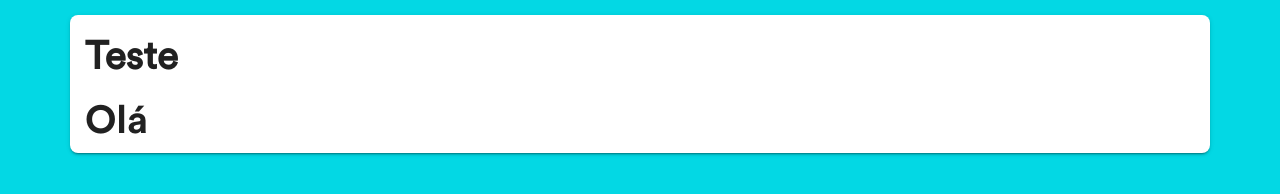
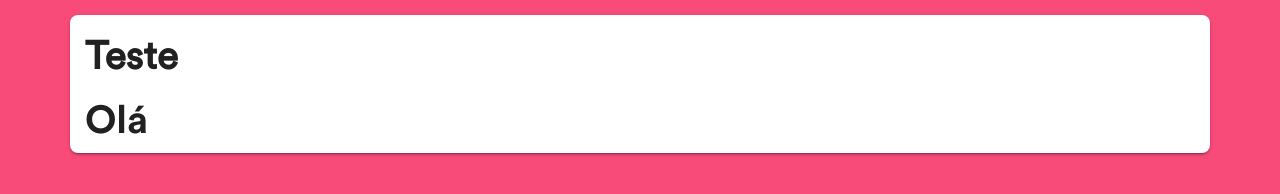
Before and after one commit to dennissiq/inside.frontend, a website: page index.html in a window 1280 px wide. Drawn offline with Linux system fonts and the light colour scheme.

Commit message:
alteração teste

```diff
--- a/index.html
+++ b/index.html
@@ -19,7 +19,7 @@
 
 </head>
 
-<body class="section-primary">
+<body class="section-danger">
   <div>
     <div class="container pdd-15-lg-t pdd-15-md-t">
       <div class="mat-card-kit">
```
